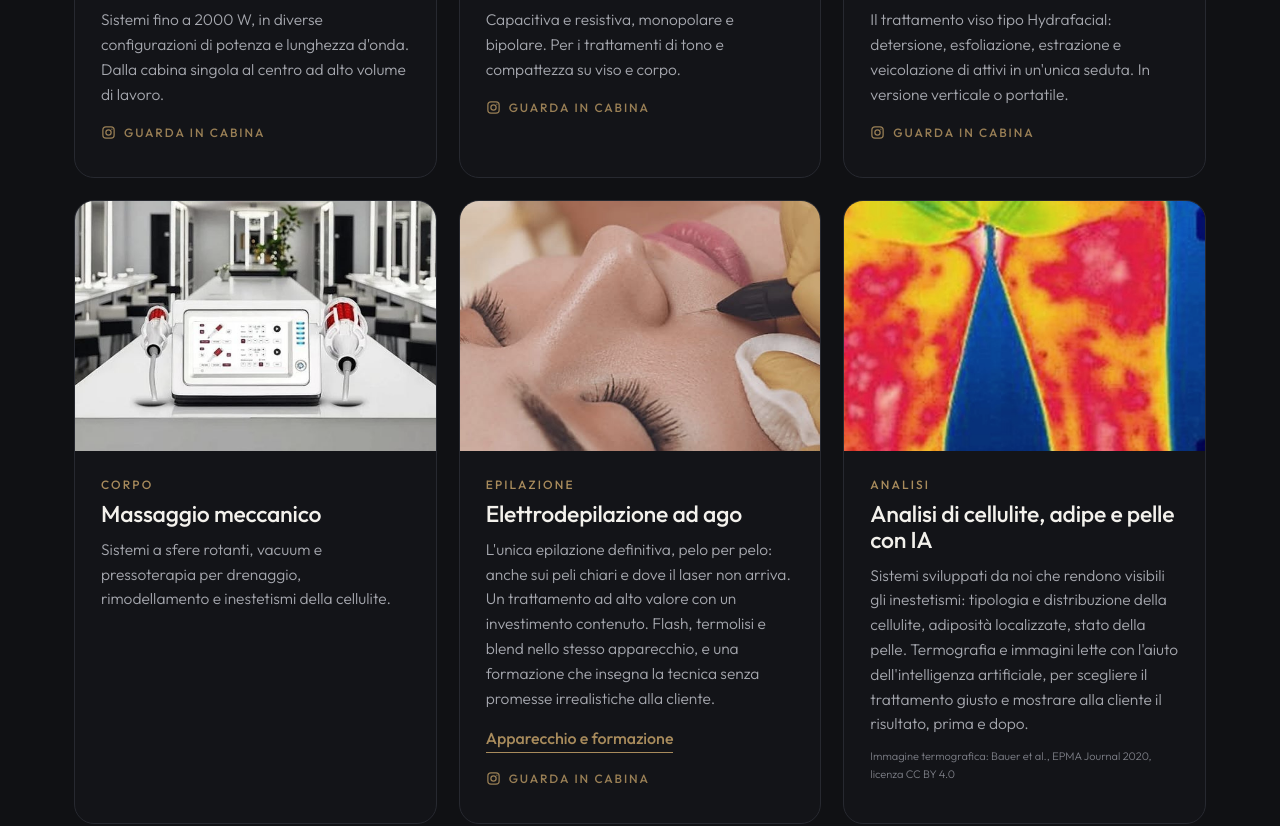
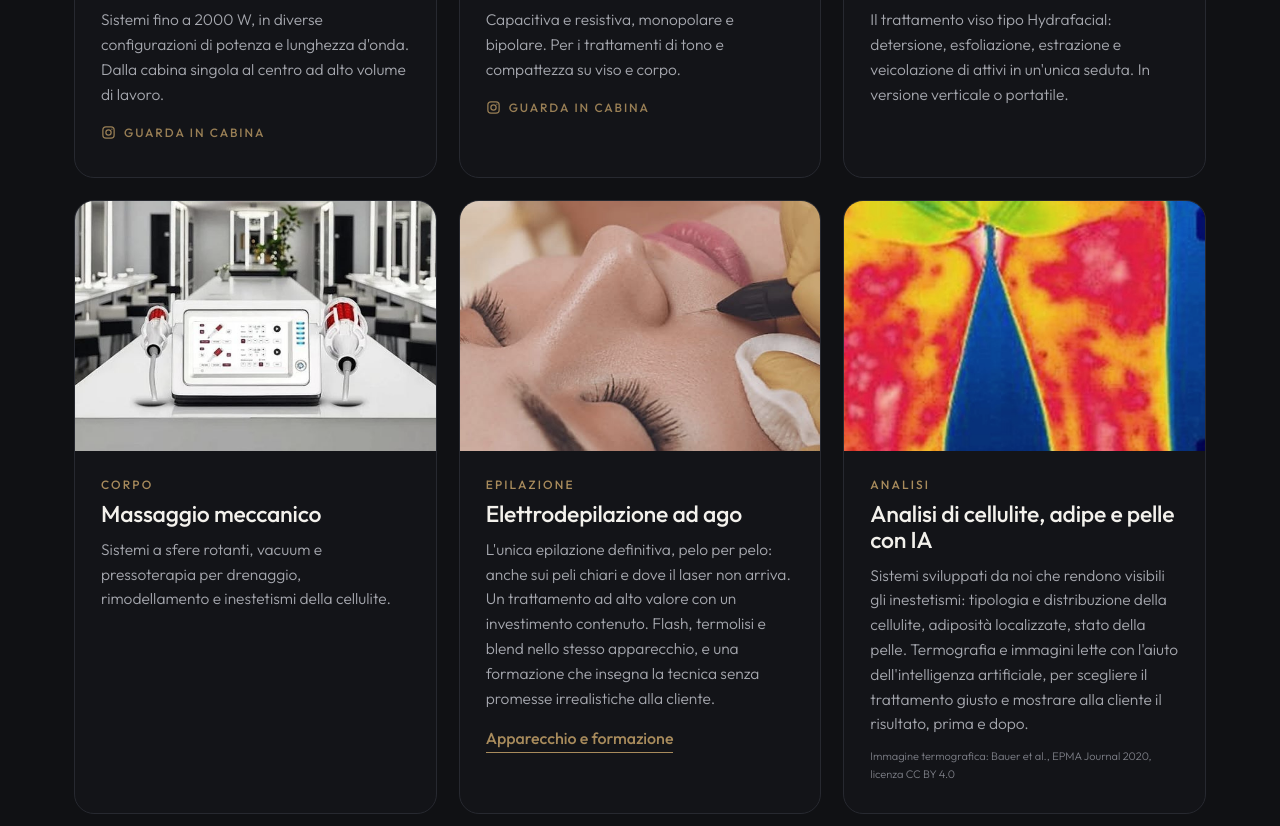
Before and after one commit to bellafiore/debeauty-sito, a plain HTML site: page index.html in a window 1280 px wide. Shown: the part 2243-3069 px from the top of the page. Drawn offline with Linux system fonts and the light colour scheme.

Commit message:
Tolti i link alle storie in evidenza (hydra e ago)
Co-Authored-By: Claude Fable 5.2 <noreply@anthropic.com>

```diff
--- a/index.html
+++ b/index.html
@@ -373,9 +373,9 @@ footer{padding-bottom:180px}
     <div class="tgrid">
       <article class="tcard"><div class="ph"><img src="img/t_laser.jpg" alt="Laser a diodo" loading="lazy"></div><div class="tx"><div class="cat">Epilazione</div><h3>Laser a diodo</h3><p>Sistemi fino a 2000 W, in diverse configurazioni di potenza e lunghezza d'onda. Dalla cabina singola al centro ad alto volume di lavoro.</p><a class="ig-link" href="https://www.instagram.com/reel/DQ68vImCAdv/" target="_blank" rel="noopener" title="Instagram"><svg viewBox="0 0 24 24" width="15" height="15" fill="none" stroke="currentColor" stroke-width="2" stroke-linecap="round" stroke-linejoin="round" aria-hidden="true"><rect x="3" y="3" width="18" height="18" rx="5"/><circle cx="12" cy="12" r="4.2"/><circle cx="17.4" cy="6.6" r="1" fill="currentColor" stroke="none"/></svg>Guarda in cabina</a></div></article>
       <article class="tcard"><div class="ph"><img src="img/t_rf.jpg" alt="Radiofrequenza" loading="lazy"></div><div class="tx"><div class="cat">Viso e corpo</div><h3>Radiofrequenza</h3><p>Capacitiva e resistiva, monopolare e bipolare. Per i trattamenti di tono e compattezza su viso e corpo.</p><a class="ig-link" href="https://www.instagram.com/p/DGgNRIHtwwU/" target="_blank" rel="noopener" title="Instagram"><svg viewBox="0 0 24 24" width="15" height="15" fill="none" stroke="currentColor" stroke-width="2" stroke-linecap="round" stroke-linejoin="round" aria-hidden="true"><rect x="3" y="3" width="18" height="18" rx="5"/><circle cx="12" cy="12" r="4.2"/><circle cx="17.4" cy="6.6" r="1" fill="currentColor" stroke="none"/></svg>Guarda in cabina</a></div></article>
-      <article class="tcard"><div class="ph"><img src="img/t_hydra.jpg" alt="Idrodermoabrasione" loading="lazy"></div><div class="tx"><div class="cat">Viso</div><h3>Idrodermoabrasione</h3><p>Il trattamento viso tipo Hydrafacial: detersione, esfoliazione, estrazione e veicolazione di attivi in un'unica seduta. In versione verticale o portatile.</p><a class="ig-link" href="https://www.instagram.com/s/aGlnaGxpZ2h0OjE3ODYyOTM0NDEwMjA0Mjkx?story_media_id=3913420285064117261_8939341429&amp;psln=MTRvNjExdWNpajlwcg==" target="_blank" rel="noopener" title="Instagram"><svg viewBox="0 0 24 24" width="15" height="15" fill="none" stroke="currentColor" stroke-width="2" stroke-linecap="round" stroke-linejoin="round" aria-hidden="true"><rect x="3" y="3" width="18" height="18" rx="5"/><circle cx="12" cy="12" r="4.2"/><circle cx="17.4" cy="6.6" r="1" fill="currentColor" stroke="none"/></svg>Guarda in cabina</a></div></article>
+      <article class="tcard"><div class="ph"><img src="img/t_hydra.jpg" alt="Idrodermoabrasione" loading="lazy"></div><div class="tx"><div class="cat">Viso</div><h3>Idrodermoabrasione</h3><p>Il trattamento viso tipo Hydrafacial: detersione, esfoliazione, estrazione e veicolazione di attivi in un'unica seduta. In versione verticale o portatile.</p></div></article>
       <article class="tcard"><div class="ph"><img src="img/t_corpo.jpg" alt="Massaggio meccanico" style="object-position:50% 62%" loading="lazy"></div><div class="tx"><div class="cat">Corpo</div><h3>Massaggio meccanico</h3><p>Sistemi a sfere rotanti, vacuum e pressoterapia per drenaggio, rimodellamento e inestetismi della cellulite.</p></div></article>
-      <article class="tcard"><div class="ph"><img src="img/t_ago.jpg" alt="Elettrodepilazione ad ago" style="object-position:60% 50%" loading="lazy"></div><div class="tx"><div class="cat">Epilazione</div><h3>Elettrodepilazione ad ago</h3><p>L'unica epilazione definitiva, pelo per pelo: anche sui peli chiari e dove il laser non arriva. Un trattamento ad alto valore con un investimento contenuto. Flash, termolisi e blend nello stesso apparecchio, e una formazione che insegna la tecnica senza promesse irrealistiche alla cliente.</p><a class="more-link" href="elettroepilazione-ad-ago.html">Apparecchio e formazione</a><br><a class="ig-link" href="https://www.instagram.com/s/aGlnaGxpZ2h0OjE3ODYyOTM0NDEwMjA0Mjkx?story_media_id=3913420209902144654_8939341429&amp;psln=MTRvNjExdWNpajlwcg==" target="_blank" rel="noopener" title="Instagram"><svg viewBox="0 0 24 24" width="15" height="15" fill="none" stroke="currentColor" stroke-width="2" stroke-linecap="round" stroke-linejoin="round" aria-hidden="true"><rect x="3" y="3" width="18" height="18" rx="5"/><circle cx="12" cy="12" r="4.2"/><circle cx="17.4" cy="6.6" r="1" fill="currentColor" stroke="none"/></svg>Guarda in cabina</a></div></article>
+      <article class="tcard"><div class="ph"><img src="img/t_ago.jpg" alt="Elettrodepilazione ad ago" style="object-position:60% 50%" loading="lazy"></div><div class="tx"><div class="cat">Epilazione</div><h3>Elettrodepilazione ad ago</h3><p>L'unica epilazione definitiva, pelo per pelo: anche sui peli chiari e dove il laser non arriva. Un trattamento ad alto valore con un investimento contenuto. Flash, termolisi e blend nello stesso apparecchio, e una formazione che insegna la tecnica senza promesse irrealistiche alla cliente.</p><a class="more-link" href="elettroepilazione-ad-ago.html">Apparecchio e formazione</a></div></article>
       <article class="tcard"><div class="ph"><img src="img/t_ia.jpg" alt="Termografia della coscia con cellulite" style="object-position:50% 45%" loading="lazy"></div><div class="tx"><div class="cat">Analisi</div><h3>Analisi di cellulite, adipe e pelle con IA</h3><p>Sistemi sviluppati da noi che rendono visibili gli inestetismi: tipologia e distribuzione della cellulite, adiposità localizzate, stato della pelle. Termografia e immagini lette con l'aiuto dell'intelligenza artificiale, per scegliere il trattamento giusto e mostrare alla cliente il risultato, prima e dopo.</p><small class="cred">Immagine termografica: Bauer et al., EPMA Journal 2020, licenza CC BY 4.0</small></div></article>
     </div>
     <p class="also">La gamma comprende anche sistemi vacuum, pressoterapia, elettrostimolazione e altre tecnologie per viso e corpo. Altre tecnologie sono disponibili su richiesta.</p>
```
